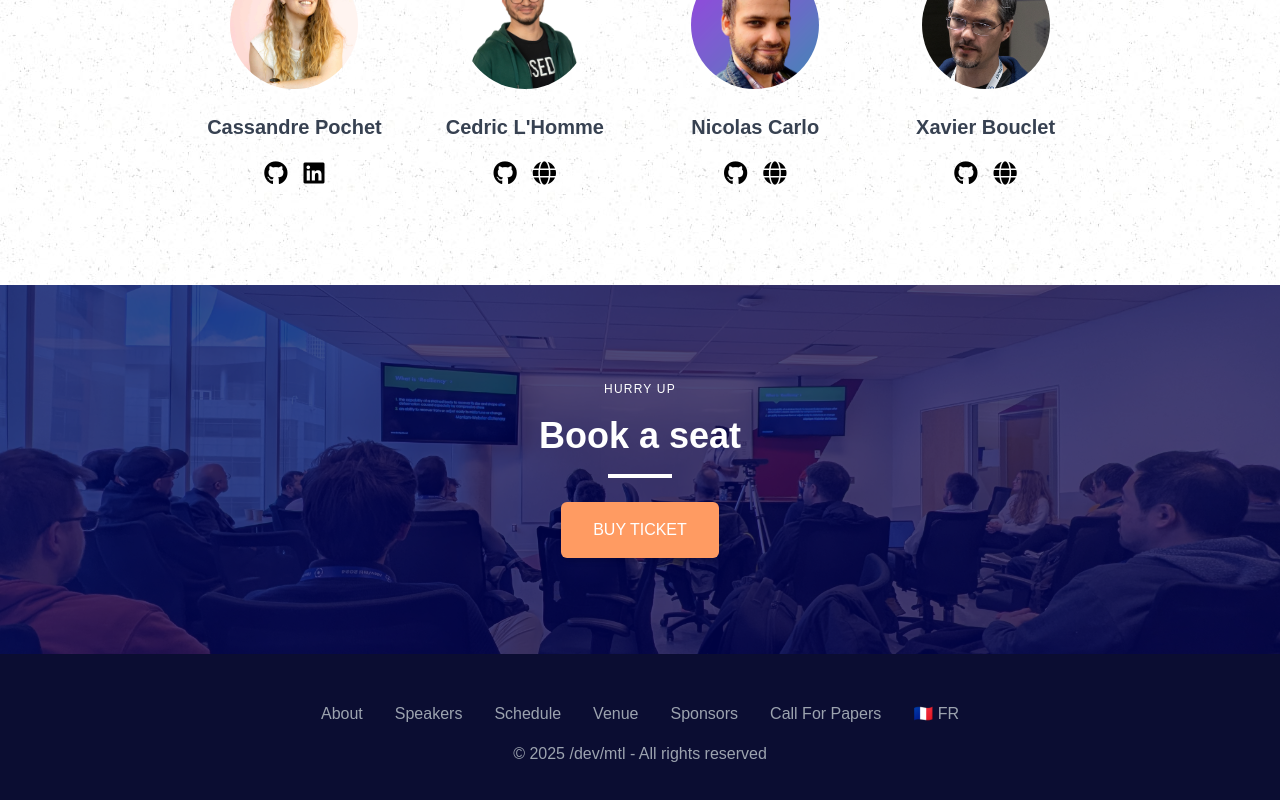
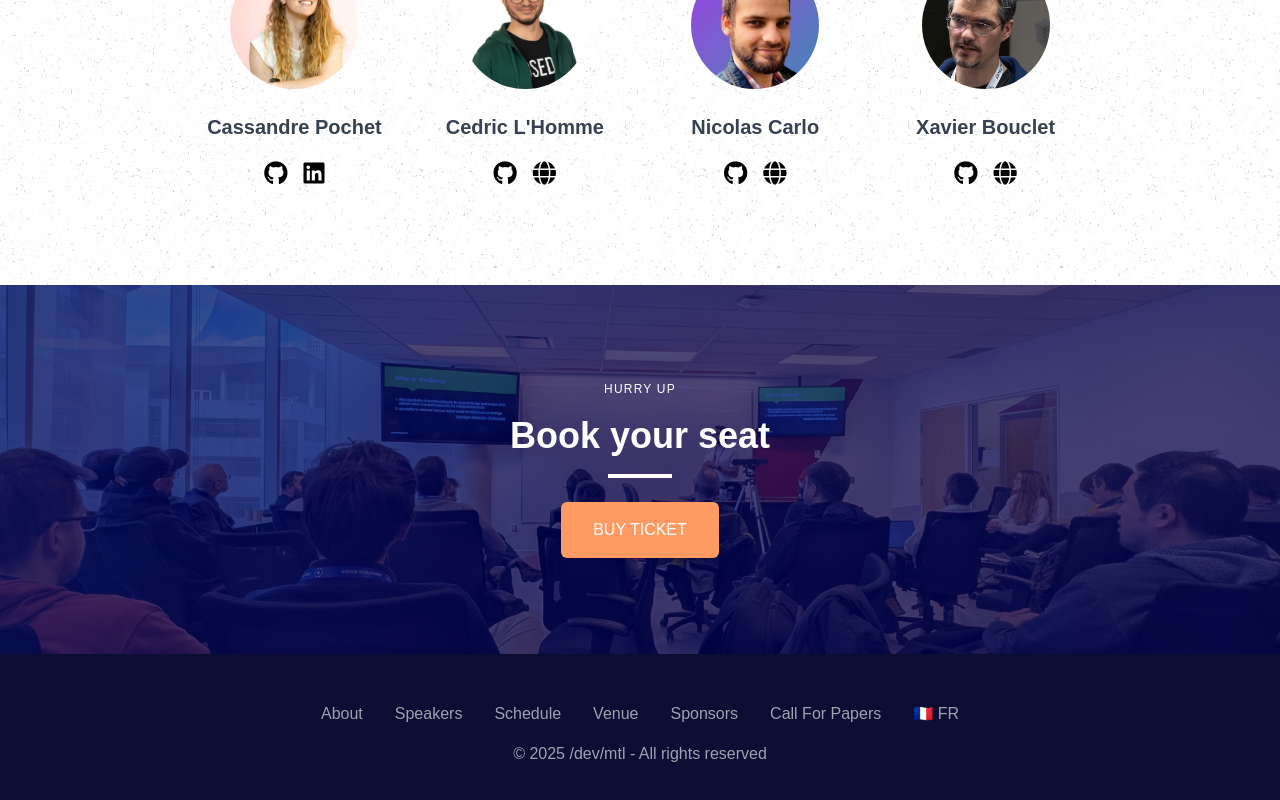
Before and after one commit to devmtl2024-org/devmtl2024-org.github.io, a React (Vite) app: page / in a window 1280 px wide. Shown: the part 4876-5676 px from the top of the page. Built offline with nearby package versions, Linux system fonts and the light colour scheme.

Commit message:
More direct CTA

```diff
--- a/src/components/BuyTicket/BuyTicket.tsx
+++ b/src/components/BuyTicket/BuyTicket.tsx
@@ -22,7 +22,7 @@ function BuyTicket() {
           {t({ fr: "Dépêchez-vous", en: "Hurry up" })}
         </h3>
         <h3 className="text-4xl font-semibold text-white leading-tight mb-4">
-          {t({ fr: "Réservez une place", en: "Book a seat" })}
+          {t({ fr: "Réservez votre place", en: "Book your seat" })}
         </h3>
         <div className="w-16 h-1 bg-white mx-auto mb-6"></div>
 
```
